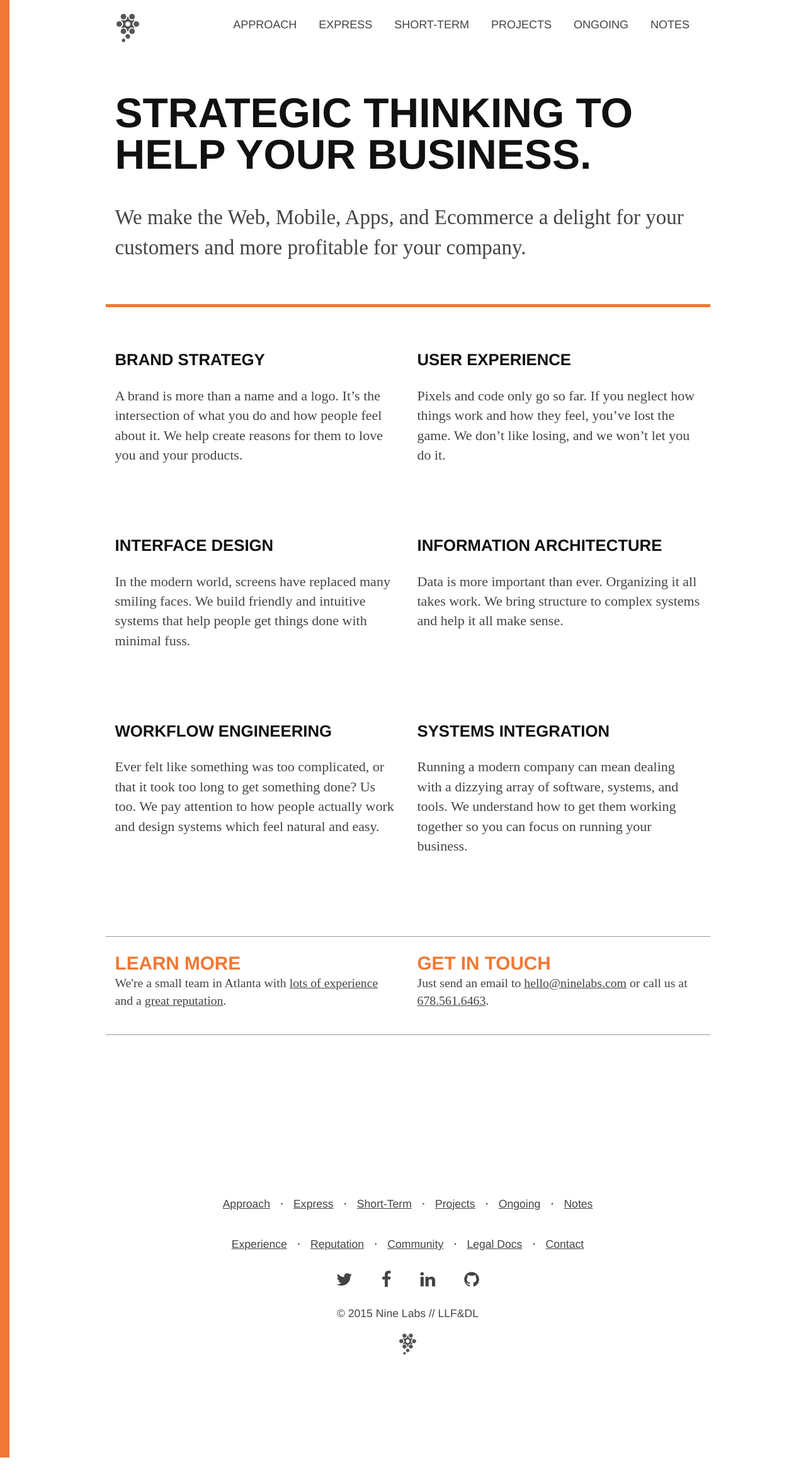
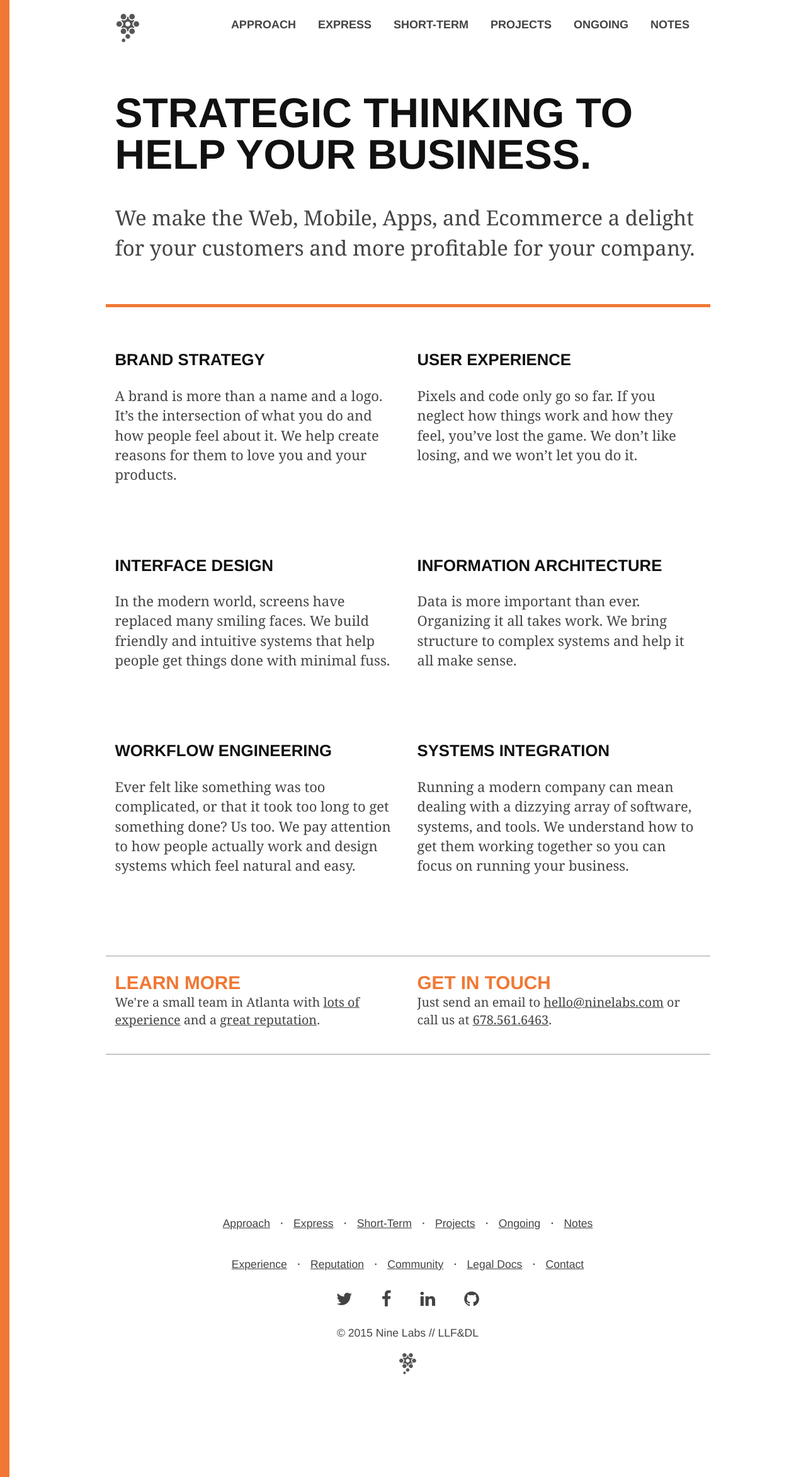
Before and after one commit to ninelabs/ninelabs.com, a Jekyll site: the page built from index.html, in a window 1280 px wide. Shown: the whole page at 63% size. Built offline with Jekyll 4.4.1, drawn with Linux system fonts in a browser that asks for light colours; nearby versions of some CDN libraries; Markdown is read by kramdown in place of the engine named in the settings; before the commit the page ends 2315 px from its top, so only the background shows below that.

Commit message:
Swapped out typefaces to use Gibson and Freight Text.
Signed-off-by: J Cornelius <github@jcornelius.com>

```diff
--- a/_sass/_nav.scss
+++ b/_sass/_nav.scss
@@ -7,7 +7,7 @@
 %nav-font {
   font-family: $font-family-sans-serif;
   font-size: 18px;
-  font-weight: 400;
+  font-weight: 600;
   text-decoration: none;
   text-transform: uppercase;
 }
--- a/_sass/_variables.scss
+++ b/_sass/_variables.scss
@@ -46,8 +46,8 @@
 ////////////////////////////////////////////
 // Typography
 
-$font-family-sans-serif:  "freight-sans-pro",'helvetica neue',helvetica,sans-serif;
-$font-family-serif:       "ff-tisa-web-pro",serif;
+$font-family-sans-serif:  "canada-type-gibson",'helvetica neue',helvetica,sans-serif;
+$font-family-serif:       "freight-text-pro","georgia",serif;
 $font-family-monospace:   Menlo, Monaco, Consolas, "Courier New", monospace !default;
 $font-family-base:        $font-family-sans-serif !default;
 
--- a/css/styles.css
+++ b/css/styles.css
@@ -460,7 +460,7 @@
 
 /* line 16, ../_sass/_scaffold.scss */
 body {
-  font-family: "freight-sans-pro", "helvetica neue", helvetica, sans-serif;
+  font-family: "canada-type-gibson", "helvetica neue", helvetica, sans-serif;
   font-size: 22px;
   line-height: 1.42857;
   color: #444;
@@ -546,9 +546,9 @@
 
 /* line 7, ../_sass/_nav.scss */
 .nav-collapse ul li a, .nav-toggle {
-  font-family: "freight-sans-pro", "helvetica neue", helvetica, sans-serif;
+  font-family: "canada-type-gibson", "helvetica neue", helvetica, sans-serif;
   font-size: 18px;
-  font-weight: 400;
+  font-weight: 600;
   text-decoration: none;
   text-transform: uppercase;
 }
@@ -1254,7 +1254,7 @@
 body {
   background-color: white;
   color: #444;
-  font-family: "ff-tisa-web-pro", serif;
+  font-family: "freight-text-pro", "georgia", serif;
 }
 
 /* line 21, ../_sass/styles.scss */
@@ -1291,7 +1291,7 @@
 /* line 48, ../_sass/styles.scss */
 h1, h2, h3, h4, h5, h6 {
   color: #111;
-  font-family: "freight-sans-pro", "helvetica neue", helvetica, sans-serif;
+  font-family: "canada-type-gibson", "helvetica neue", helvetica, sans-serif;
   font-weight: bold;
   line-height: 1.15em;
   text-transform: uppercase;
@@ -1619,7 +1619,7 @@
   background-color: #eeeeee;
   display: inline-block;
   font-size: 14px;
-  font-family: "freight-sans-pro", "helvetica neue", helvetica, sans-serif;
+  font-family: "canada-type-gibson", "helvetica neue", helvetica, sans-serif;
   padding: 2px 6px;
 }
 
@@ -1845,7 +1845,7 @@
 
 /* line 625, ../_sass/styles.scss */
 #contact h2 {
-  font-family: "ff-tisa-web-pro", serif;
+  font-family: "freight-text-pro", "georgia", serif;
   font-style: italic;
   font-weight: 400;
   text-transform: none;
@@ -1883,7 +1883,7 @@
 
 /* line 663, ../_sass/styles.scss */
 footer {
-  font-family: "freight-sans-pro", "helvetica neue", helvetica, sans-serif;
+  font-family: "canada-type-gibson", "helvetica neue", helvetica, sans-serif;
   margin: 0;
   padding: 5em 0;
   text-align: center;
```
Also changed, not shown: css/styleguide.css (+8 -8 lines).
